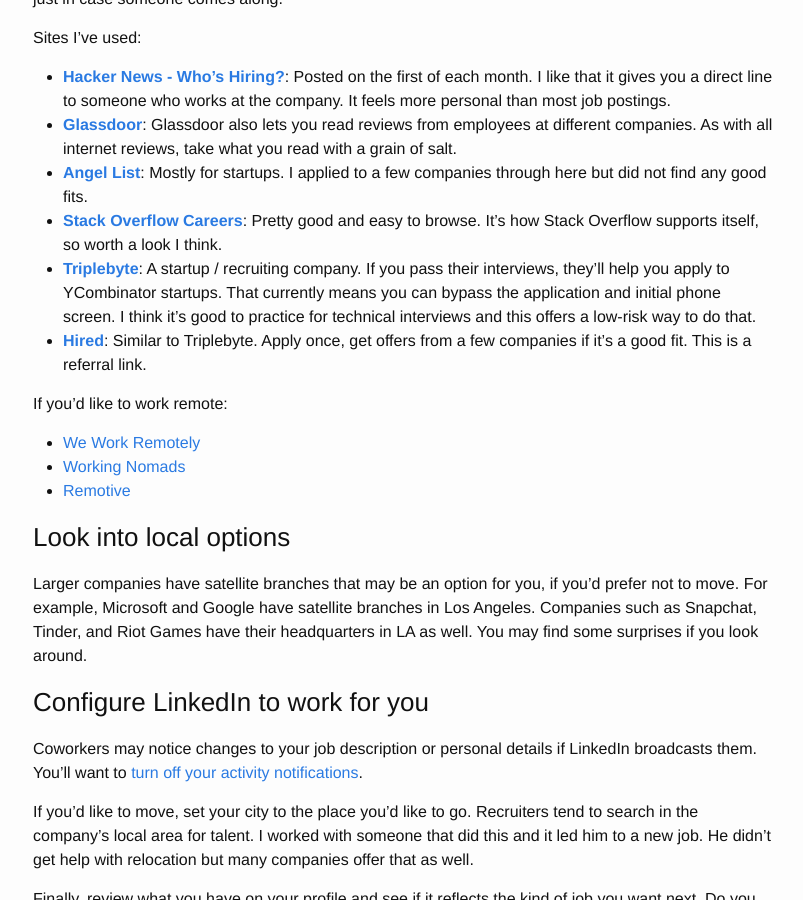
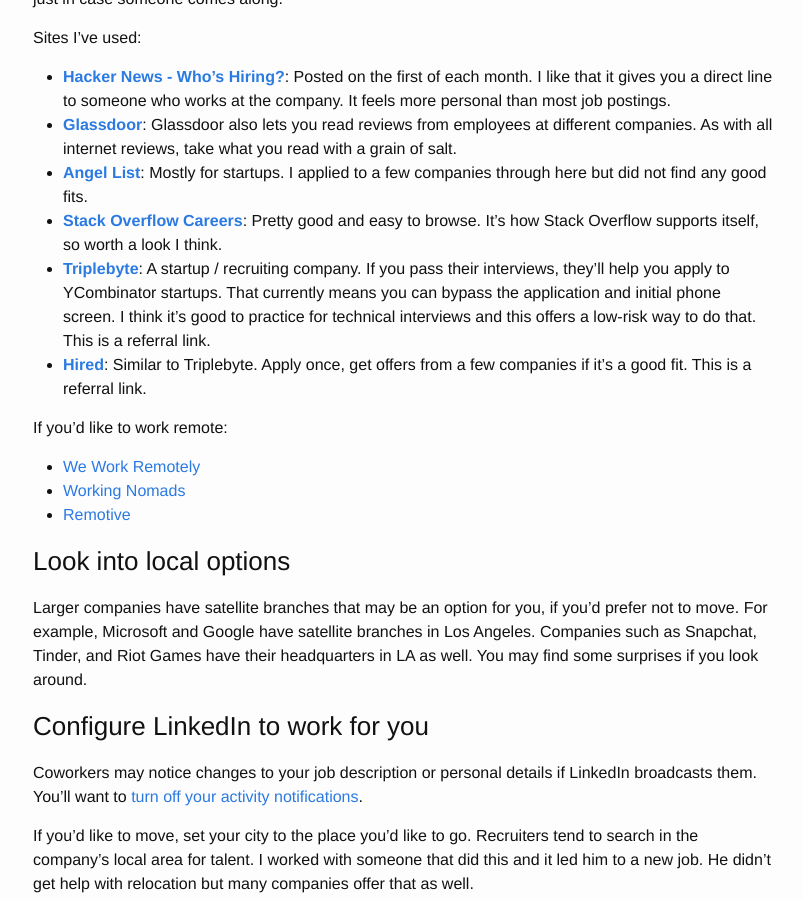
Before and after one commit to kevinlondon/kevinlondon.github.io, a Jekyll site: the page built from _posts/2016-01-21-job-hunt-guide.md, in a window 1280 px wide and 900 px high, scrolled down 975 px. Shown: the whole window, without its empty margins (237-1040 px from the left). Built offline with Jekyll 4.4.1, drawn with Linux system fonts in a browser that asks for light colours; comment, search, counter and statistics services are not loaded.

Commit message:
This is a referral link

```diff
--- a/_posts/2016-01-21-job-hunt-guide.md
+++ b/_posts/2016-01-21-job-hunt-guide.md
@@ -66,7 +66,7 @@ Sites I've used:
     you pass their interviews, they'll help you apply to YCombinator startups. That
     currently means you can bypass the application and initial phone screen.
     I think it's good to practice for technical interviews and this offers
-    a low-risk way to do that.
+    a low-risk way to do that. This is a referral link.
 * **[Hired](https://hired.com/x/4egcf)**: Similar to Triplebyte. Apply once, get
     offers from a few companies if it's a good fit. This is a referral link.
 
```
